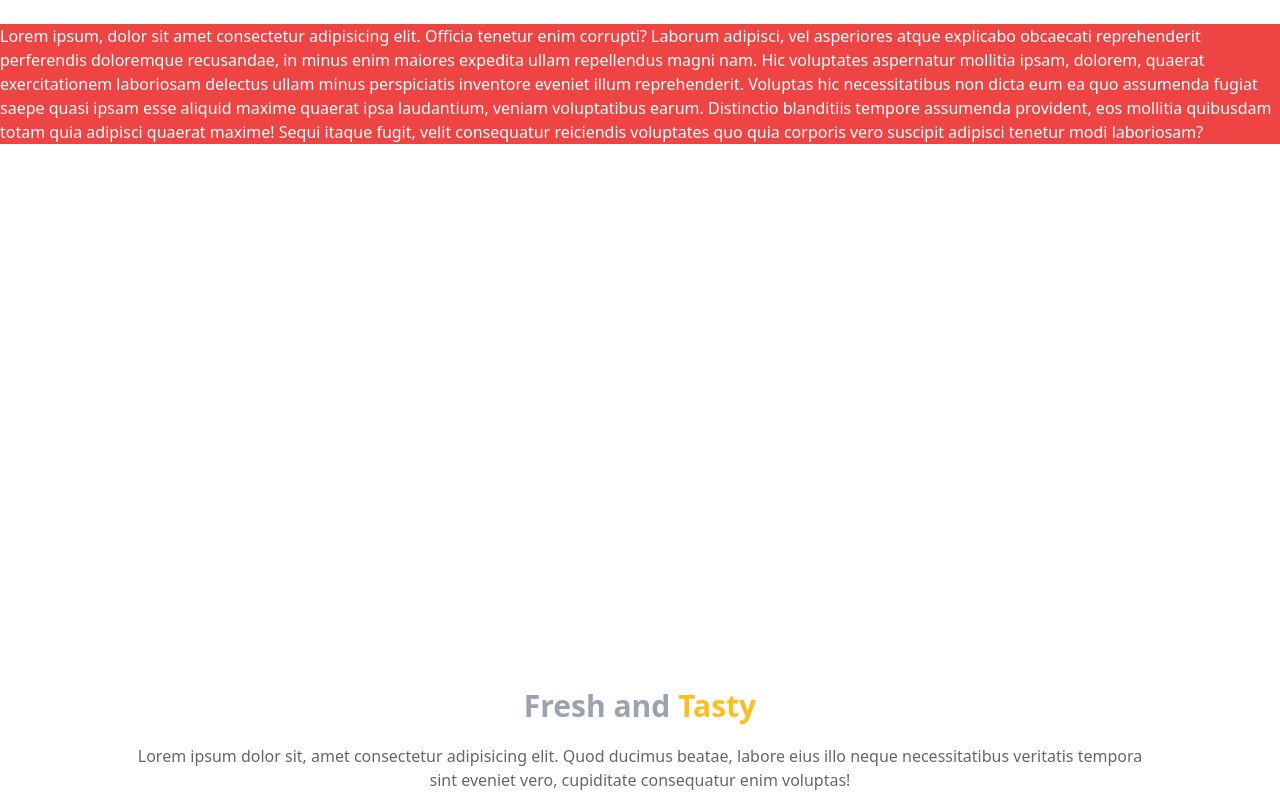
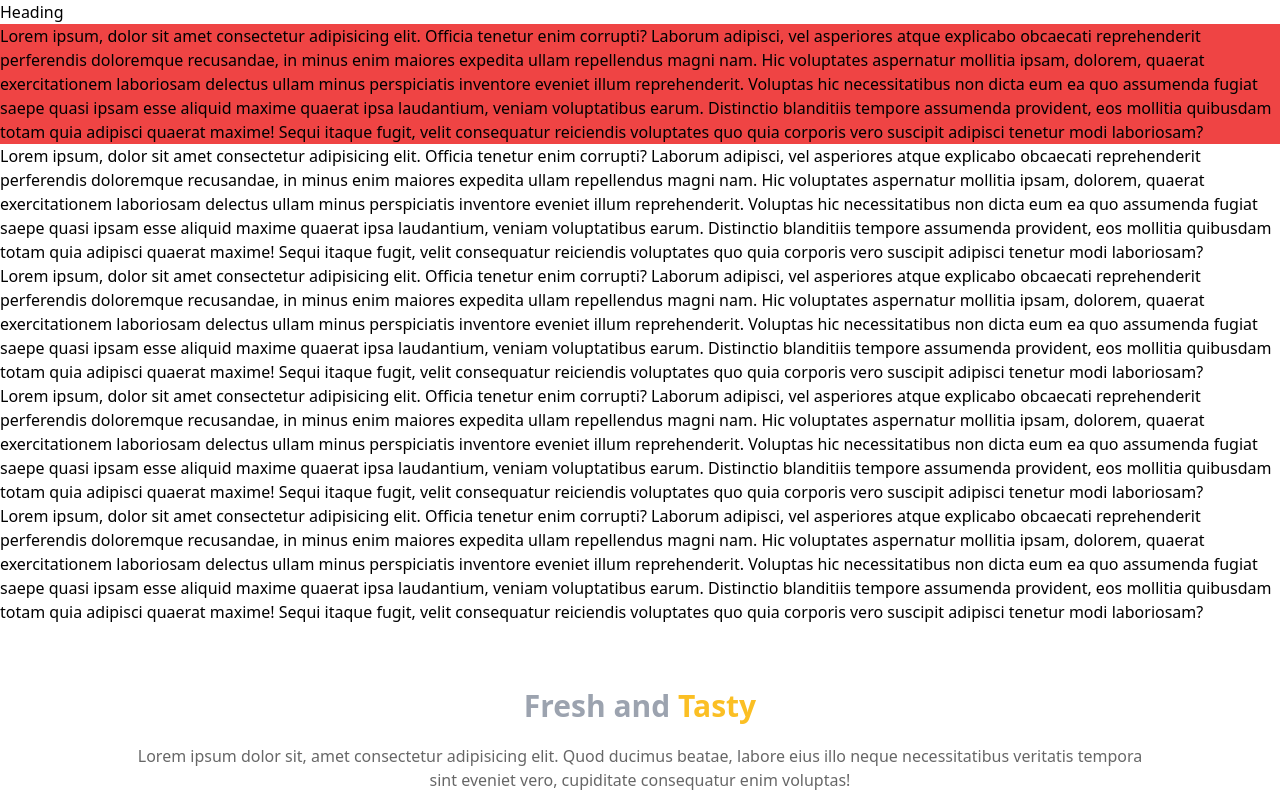
Before and after one commit to mdaasim77/Coffee-Shop-Website, a React (Vite) app: page / in a window 1280 px wide. Shown: the top 800 px of the page. Built offline with nearby package versions, Linux system fonts and the light colour scheme.

Commit message:
Working but still not resolve import everything

```diff
--- a/src/Components/Hero/Hero.jsx
+++ b/src/Components/Hero/Hero.jsx
@@ -1,11 +1,11 @@
-// import { useState } from "react";
-// import Navbar from "./Navbar";
-// import { motion } from "motion/react";
+import { useState } from "react";
+import Navbar from "./Navbar";
+import { motion } from "motion/react";
 
 // export default function Hero() {
 //   const [sidebar, setSidebar] = useState(false);
 //   return (
-//     <main className="bgimage ">
+//     <main className="bgimage">
 //       <section className="relative  h-full  w-full">
 //         <div className="container w-full">
 //           {/* navbar section */}
@@ -154,11 +154,10 @@
 
 // no changes needed work tomorrow
 
-import React from "react";
 
 export default function Hero() {
   return (
-    <div className="  bgimage text-white">
+    <div className="  bgimage text-black">
       <div className="h-full w-full ">
         <h1>Heading</h1>
         <p className="bg-red-500">
--- a/src/index.css
+++ b/src/index.css
@@ -3,3 +3,8 @@
 @tailwind base;
 @tailwind components;
 @tailwind utilities;
+
+.bgimage{
+    /* background-image: url("public/bg-slate.png"); */
+    /* width: 100vw; */
+}
--- a/src/mergeComponent.jsx
+++ b/src/mergeComponent.jsx
@@ -1,14 +1,11 @@
-import React from "react";
 import Hero from "./Components/Hero/Hero";
 import Services from "./Components/Services/Services";
 import WhereToBuy from "./Components/WhereToBuy/WhereToBuy";
-import Banner from "./Components/Banner/Banner";
-import Footer from "./Components/Footer/Footer";
 
 const mergeComponent = () => {
   return (
     <>
-      <Hero />
+      <Hero/>
       <Services />
       <WhereToBuy />
       {/* <Banner /> */}
```
